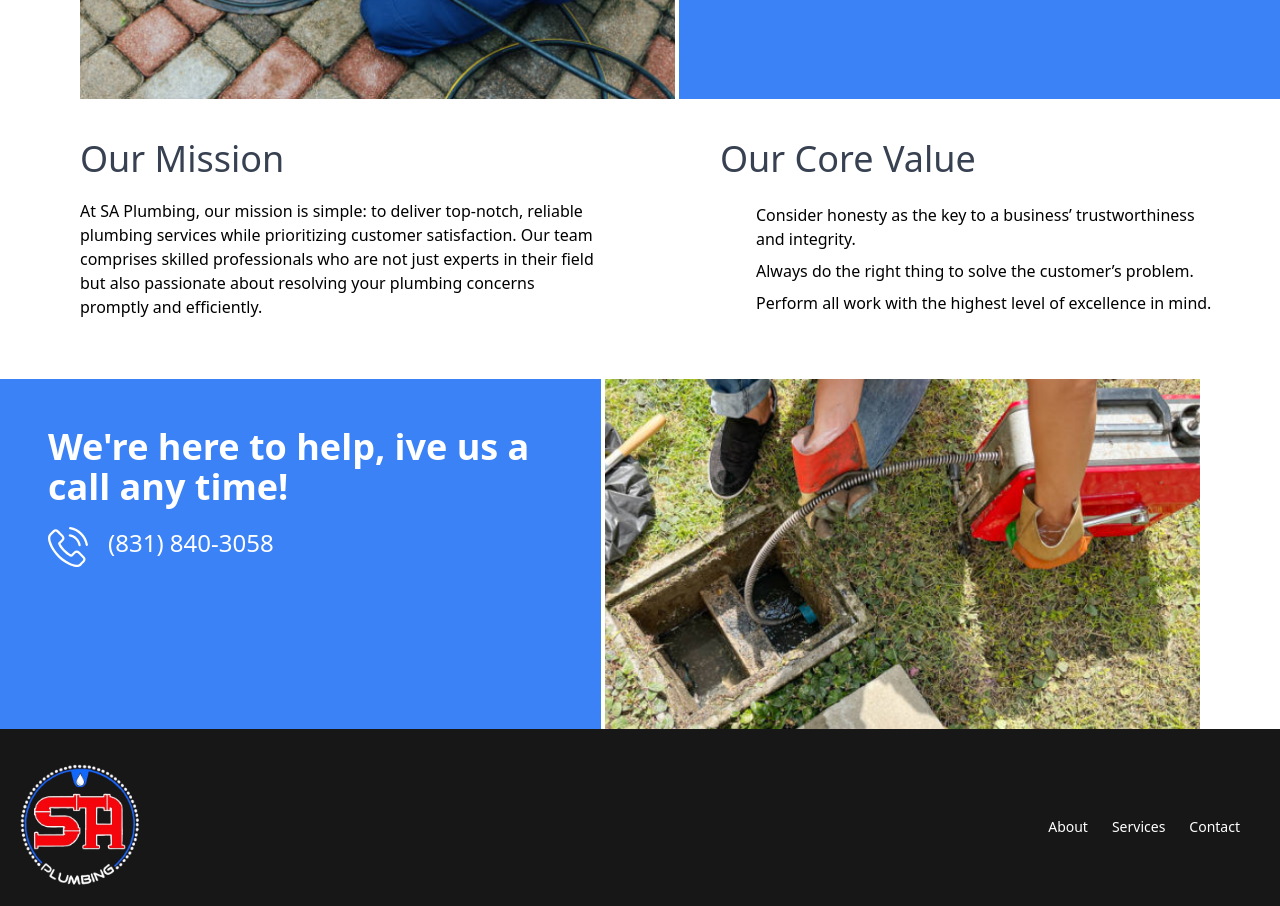
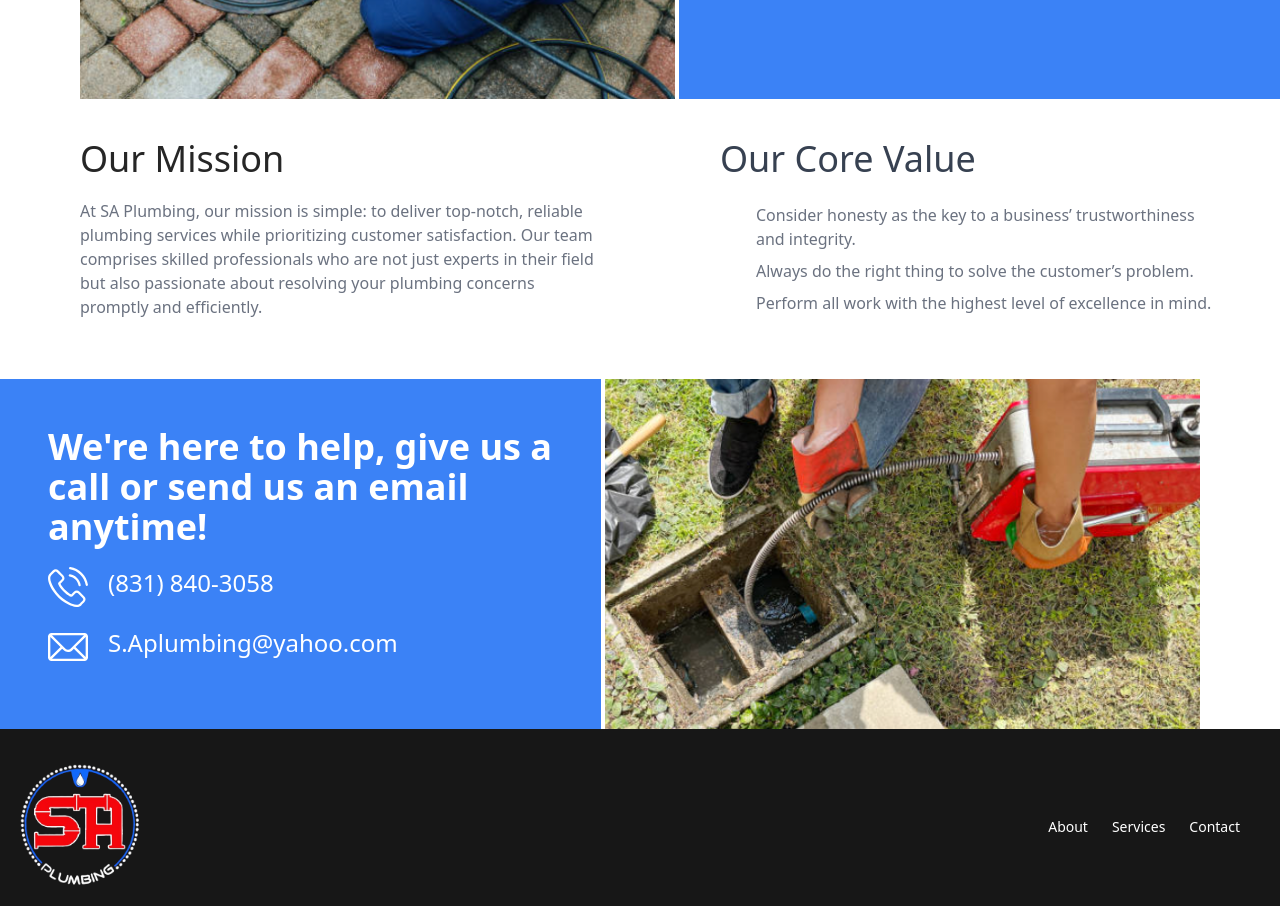
Before and after one commit to Andrewfz831/SaPlumbing-website, a React (Vite) app: page /About-SAPlumbing in a window 1280 px wide. Shown: the part 980-1886 px from the top of the page. Built offline with nearby package versions, Linux system fonts and the light colour scheme; some icons are missing; a web font is replaced by a local one.

Commit message:
fixed typos

```diff
--- a/src/components/whyChooseUs.tsx
+++ b/src/components/whyChooseUs.tsx
@@ -12,7 +12,7 @@ const WhyChooseUs: React.FC<SectionProps> = (props) => {
           <FaCircleCheck className="text-blue-600" />
         </div>
         <div>
-          <p className="px-5 py-1">{props.text}</p>
+          <p className="px-5 py-1 text-gray-500">{props.text}</p>
         </div>
       </div>
     </>
--- a/src/views/about.tsx
+++ b/src/views/about.tsx
@@ -4,9 +4,11 @@ import Img from "../images/hydroJetting.png";
 import Img2 from "../images/drainCleaning.png";
 import WhyChooseUs from "../components/whyChooseUs";
 import Phone from "../assets/phone-call.svg";
+import Email from "../assets/mail.svg";
 import "../App.css";
 
 const About = () => {
+  const phoneNumber = "+8318403058";
   return (
     <>
       <Navbar />
@@ -36,8 +38,8 @@ const About = () => {
       </div>
       <div className="flex flex-col md:flex-row">
         <div className="md:w-1/2 mt-5 m-10 md:ml-20">
-          <h3 className="text-4xl text-gray-700 my-5">Our Mission</h3>
-          <p>
+          <h3 className="text-4xl text-neutral-800 my-5">Our Mission</h3>
+          <p className="text-gray-500">
             At SA Plumbing, our mission is simple: to deliver top-notch,
             reliable plumbing services while prioritizing customer satisfaction.
             Our team comprises skilled professionals who are not just experts in
@@ -56,11 +58,19 @@ const About = () => {
       <div className="flex flex-col items-center md:items-stretch md:flex-row">
         <div className=" md:w-1/2 mt-5 md:mr-1 p-12 bg-blue-500 text-white">
           <h3 className="pb-5 text-4xl font-semibold">
-            We're here to help, ive us a call any time!
+            We're here to help, give us a call or send us an email anytime!
           </h3>
-          <div className="flex flex-row">
-            <img src={Phone} alt="" className="w-10" />
-            <span className="text-2xl ml-5">(831) 840-3058</span>
+          <div>
+            <a href={`tel:${phoneNumber}`} className="flex flex-row mb-5">
+              <img src={Phone} alt="" className="w-10" />
+              <span className="text-2xl ml-5">(831) 840-3058</span>
+            </a>
+          </div>
+          <div>
+            <a href="/Contact" className="flex flex-row">
+              <img src={Email} alt="" className="w-10" />
+              <span className="text-2xl ml-5">S.Aplumbing@yahoo.com</span>
+            </a>
           </div>
         </div>
         <div className="md:w-1/2 mt-5 md:mr-20">
--- a/src/views/homePage.tsx
+++ b/src/views/homePage.tsx
@@ -73,12 +73,12 @@ const Homepage = () => {
               </div>
             </div>
           </div>
-          <div className=" flex flex-col items-center md:items-start px-10 py-5">
+          <div className=" text-neutral-800 flex flex-col items-center md:items-start px-10 py-5">
             <div className=" text-xl font-medium pb-5">Why Choose Us?</div>
             <div className=" text-5xl font-semibold">
               Focused on getting the job done!
             </div>
-            <p className="text-center md:text-left py-5">
+            <p className="text-center md:text-left py-5 text-gray-500">
               Efficient solutions for all your plumbing needs. We tackle every
               task with expertise and dedication.
             </p>
@@ -143,7 +143,7 @@ const Homepage = () => {
         </div>
 
         <div className="flex flex-col items-center">
-          <h3 className="flex justify-center mt-10 text-4xl md:text-5xl text-gray-700 font-semibold">
+          <h3 className="flex justify-center mt-10 text-4xl md:text-5xl text-neutral-800 font-semibold">
             Numbers Speak
           </h3>
           <p className="m-10 text-center text-lg max-w-2xl text-gray-500">
@@ -233,7 +233,7 @@ const Homepage = () => {
               <img
                 src="https://flowbite.s3.amazonaws.com/docs/gallery/masonry/image.jpg"
                 alt=""
-                className="h-auto max-w-full rounded-lg"
+                className="h-auto max-w-full rounded-lg "
               />
             </div>
             <div>
--- a/src/views/servicesView.tsx
+++ b/src/views/servicesView.tsx
@@ -10,10 +10,13 @@ import Leak from "../assets/leak.svg";
 import WaterHeater from "../assets/waterHeater.svg";
 import Trenchless from "../assets/trenchless.svg";
 import NewConstruction from "../assets/newConstruction.svg";
+import Phone from "../assets/phone-call.svg";
+import Email from "../assets/mail.svg";
 import Footer from "../components/Footer";
 import "../App.css";
 
 const ServicesView = () => {
+  const phoneNumber = "+8318403058";
   return (
     <>
       <Navbar />
@@ -119,6 +122,31 @@ const ServicesView = () => {
           </div>
         </div>
       </div>
+      <div className=" mt-5 md:mr-1 p-5 bg-blue-500 text-white">
+        <h3 className="pb-5 text-4xl font-semibold">
+          Give us a call or send us an email to schedule!
+        </h3>
+        <div className="flex flex-col md:flex-row">
+          <a href={`tel:${phoneNumber}`} className="flex flex-row">
+            <button
+              type="button"
+              className="flex flex-row mb-2 text-white bg-blue-600 border-2 border-blue-600 font-medium rounded-lg text-lg px-4 py-2 h-14 text-center mr-3 hover:bg-orange-500 hover:border-orange-500"
+            >
+              <img src={Phone} alt="" className="w-10" />
+              <span className="text-2xl ml-5">(831) 840-3058</span>
+            </button>
+          </a>
+          <a href="/Contact" className="flex flex-row">
+            <button
+              type="button"
+              className="flex flex-row text-white bg-blue-600 border-2 border-blue-600 font-medium rounded-lg text-lg px-4 py-2 h-14 text-center mr-3 hover:bg-orange-500 hover:border-orange-500"
+            >
+              <img src={Email} alt="" className="w-10" />
+              <span className="text-2xl ml-5">Email Us</span>
+            </button>
+          </a>
+        </div>
+      </div>
       <Footer />
     </>
   );
```
